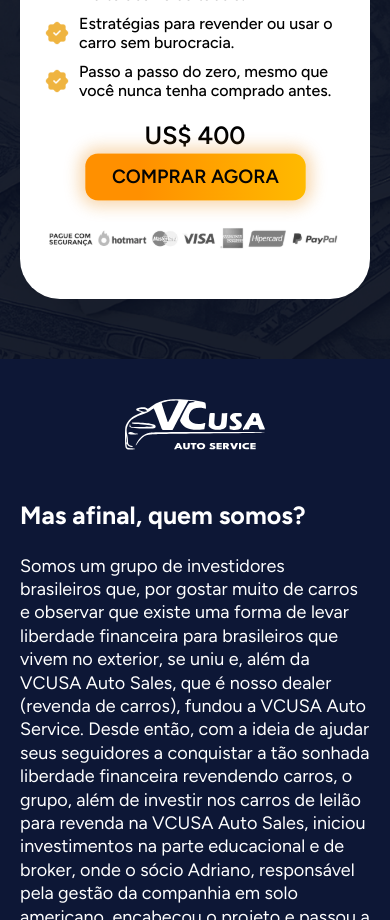
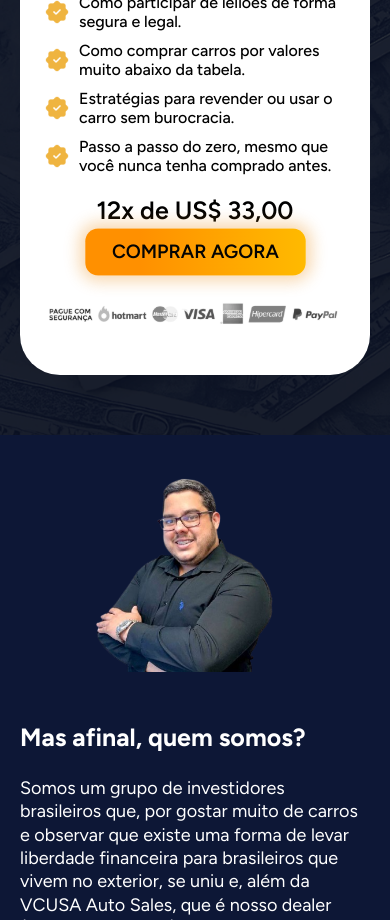
Before and after one commit to wemersonmatheuss/vcusaauto, a React (Vite) app: page / in a window 390 px wide. Shown: the part 3660-4580 px from the top of the page. Built offline with nearby package versions, Linux system fonts and the light colour scheme.

Commit message:
style: new image

```diff
--- a/src/App.tsx
+++ b/src/App.tsx
@@ -9,6 +9,7 @@ import { Faq } from "./Components/Faq"
 import { Footer } from "./Components/Footer"
 
 import logoVc from "./assets/svg/logo-vcusa.svg"
+import person from "./assets/person-removebg-preview.png"
 
 export function App() {
   return (
@@ -50,15 +51,18 @@ export function App() {
             É o leilão ideal para revendedores, lojistas e compradores que buscam veículos prontos para uso com menor risco.
           </>
         }
+
+        imageWidth="50%"
       />
 
       <Price/>
 
       <About
-      image={ logoVc }
+      image={ person }
       title="Mas afinal, quem somos?"
       description="Somos um grupo de investidores brasileiros que, por gostar muito de carros e observar que existe uma forma de levar liberdade financeira para brasileiros que vivem no exterior, se uniu e, além da VCUSA Auto Sales, que é nosso dealer (revenda de carros), fundou a VCUSA Auto Service.
       Desde então, com a ideia de ajudar seus seguidores a conquistar a tão sonhada liberdade financeira revendendo carros, o grupo, além de investir nos carros de leilão para revenda na VCUSA Auto Sales, iniciou investimentos na parte educacional e de broker, onde o sócio Adriano, responsável pela gestão da companhia em solo americano, encabeçou o projeto e passou a ensinar sobre a parte técnica de como adquirir e escolher os melhores carros e, assim, conquistar lucros através da parceria e união com nossa organização empresarial."
+      imageWidth="90%"
       />
 
       <Faq/>
--- a/src/Components/About/index.tsx
+++ b/src/Components/About/index.tsx
@@ -6,14 +6,16 @@ type Props = {
   image: string;
   title: string;
   description: ReactNode;
+  imageWidth?: string; // permite customizar o width da imagem
 };
 
 
-export function About({ image, title, description }: Props) {
+export function About({ image, title, description, imageWidth }: Props) {
+  // Se imageWidth for passado, aplica uma classe especial
+  const imgClass = imageWidth === '80%' ? `${styles.imgLarge}` : '';
   return (
     <div className={styles.container}>
-      <img src={image} alt="" />
-
+      <img src={image} alt="" className={imgClass} />
       <div className={styles.description}>
         <h2>{title}</h2>
         <div>{description}</div>
--- a/src/Components/About/styles.module.css
+++ b/src/Components/About/styles.module.css
@@ -10,9 +10,16 @@
 }
 
 .container img {
-    width: 30%;
+    width: 50%;
     height: auto;
 }
+
+/* .imgLarge {
+    width: 90% !important;
+    max-width: 600px;
+    min-width: 220px;
+    height: auto;
+} */
 
 .container .description {
     width: 40%;
@@ -37,9 +44,10 @@
 }
 
 .container .description > div strong {
-  background: var(--gradient-orange);
-  -webkit-background-clip: text;
-  -webkit-text-fill-color: transparent;
+    background: var(--gradient-orange);
+    -webkit-background-clip: text;
+    background-clip: text;
+    -webkit-text-fill-color: transparent;
 }
 
 @media screen and (max-width: 1100px) {
@@ -84,6 +92,14 @@
 }
 
 @media screen and (max-width: 441px) {
+    .container {
+        width: 100%;
+    }
+
+    .container img {
+        width: 100%;
+    }
+
     .container .description h2 {
         font-size: 25px;
     }
--- a/src/Components/Price/index.tsx
+++ b/src/Components/Price/index.tsx
@@ -18,7 +18,7 @@ export function Price() {
                 </div>
 
                 <div className={styles.price}>
-                    <p>US$ 400</p>
+                    <p>12x de US$ 33,00</p>
                     <Button name="COMPRAR AGORA"/>
                 </div>
 
```
Also changed, not shown: src/assets/person-removebg-preview.png (added).
